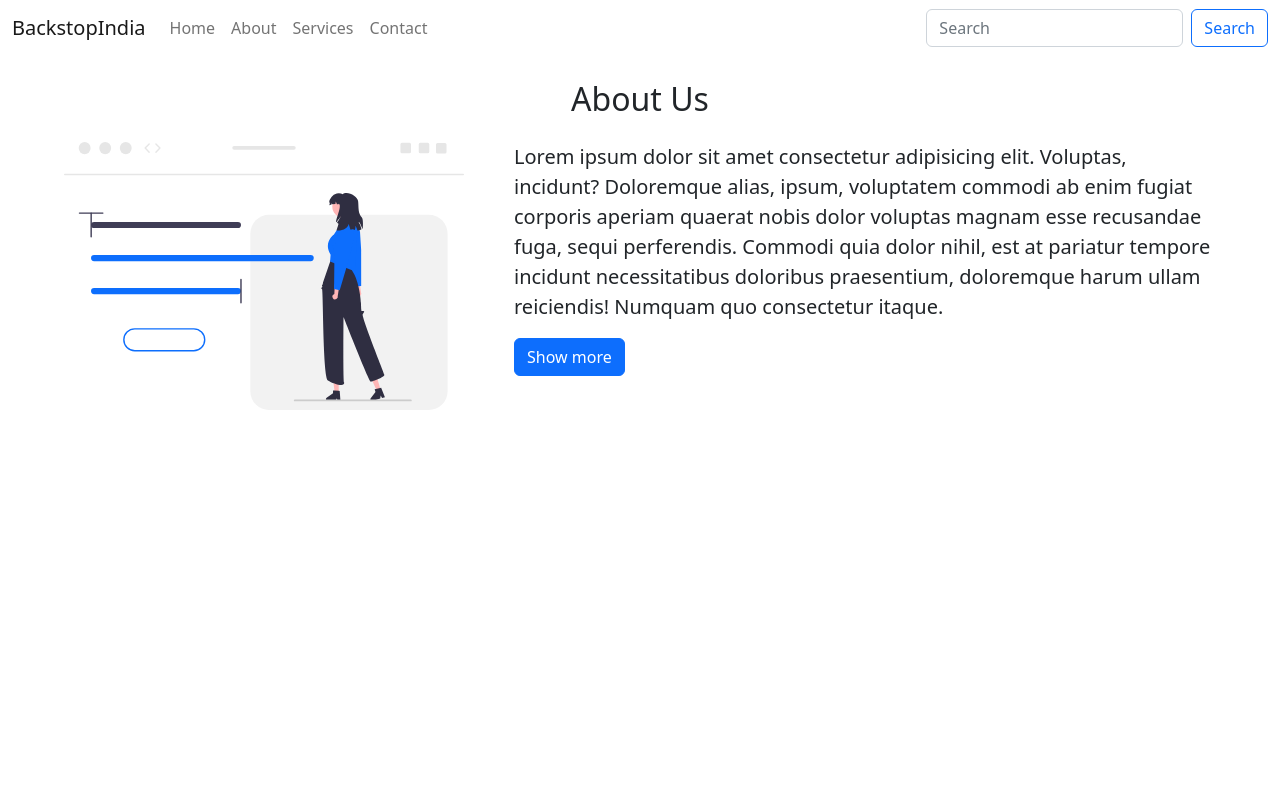
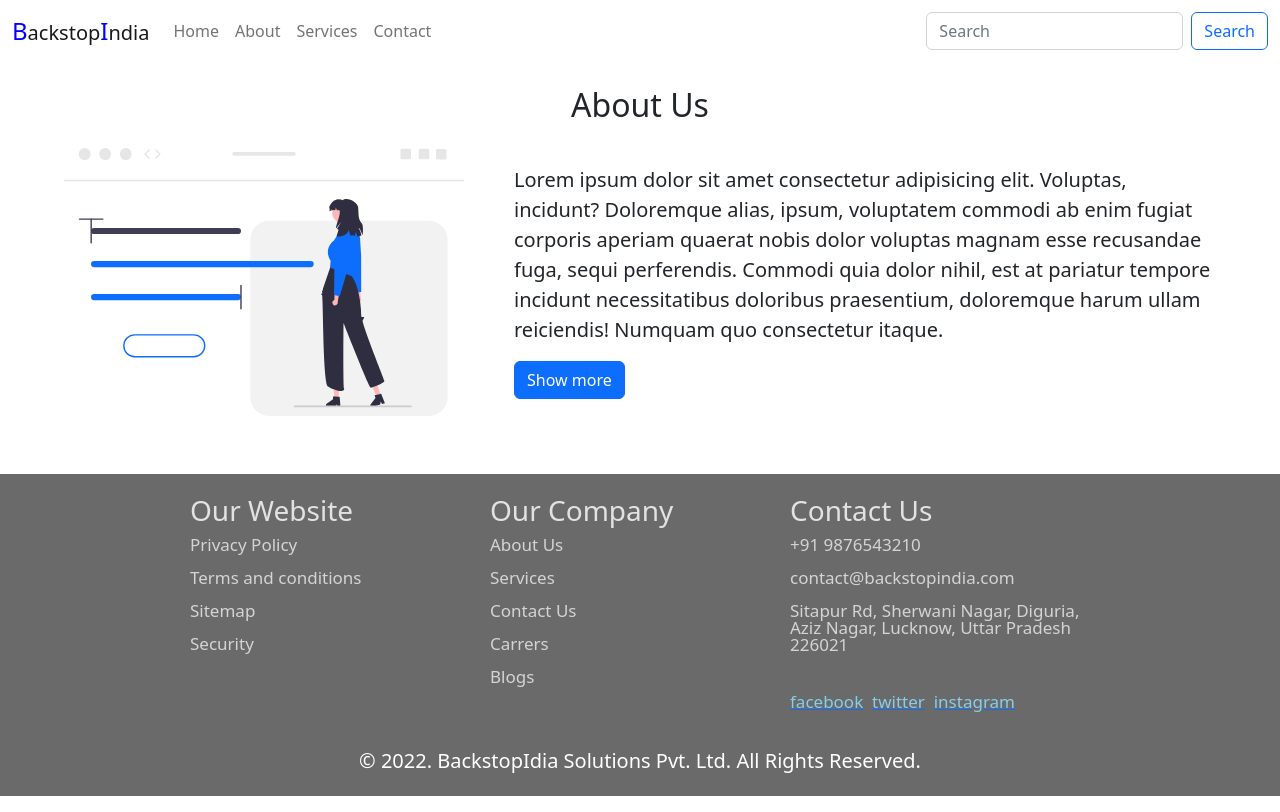
Before and after one commit to mohdkamleen/backstopindia-frontend, a React (Create React App) app: page /about in a window 1280 px wide. Built offline with nearby package versions, Linux system fonts and the light colour scheme.

Commit message:
done map page

```diff
--- a/src/component/contact.jsx
+++ b/src/component/contact.jsx
@@ -1,11 +1,15 @@
 import React from 'react'
+import { Button, Form } from 'react-bootstrap';
 function Contact() {
     return (
         <>
             <h2 className='text-center my-4'>Contact Us</h2>
 
-            <Form>
+            {/* this is message system  */}
+            <iframe src="https://www.google.com/maps/embed?pb=!1m14!1m12!1m3!1d444.66614356348595!2d80.93590542710139!3d26.92477790888883!2m3!1f0!2f0!3f0!3m2!1i1024!2i768!4f13.1!5e0!3m2!1sen!2sin!4v1669478368836!5m2!1sen!2sin" className='d-block m-auto' width="90%" height="500px"></iframe><br />
 
+            <div className="about-section">
+                <Form className='right' style={{ width: "100%", maxWidth: "500px" }}>
                     <Form.Group className="mb-3" controlId="formBasicPassword">
                         <Form.Label>Name</Form.Label>
                         <Form.Control type="text" placeholder="Enter name" />
@@ -13,23 +17,24 @@ function Contact() {
 
 
                     <Form.Group className="mb-3" controlId="formBasicEmail">
-                    <Form.Label>Email address</Form.Label>
-                    <Form.Control type="email" placeholder="Enter email" />
-                    <Form.Text className="text-muted">
-                        We'll never share your email with anyone else.
-                    </Form.Text>
+                        <Form.Label>Email address or Phone</Form.Label>
+                        <Form.Control type="text" placeholder="Enter email or phone" />
                     </Form.Group>
 
                     <Form.Group className="mb-3" controlId="formBasicPassword">
-                    <Form.Label>Phone</Form.Label>
-                    <Form.Control type="tel" placeholder="Enter phone" />
+                        <Form.Label>Your query</Form.Label>
+                        <Form.Control type="tel" placeholder="Type your problem" />
                     </Form.Group>
 
-                <Form.Group className="mb-3" controlId="formBasicCheckbox">
-                    <Form.Check type="checkbox" label="Are you sure want to call from us" />
-                </Form.Group>
+
+                    <Button>Submit</Button>
                 </Form>
 
+                <img src="assest/image/contact-undraw.svg" alt="" className='contact-page-image' />
+            </div>
+
+            {/* address details  */}
+            <p style={{margin:"20px 5%", fontSize:"20px",fontWeight:"500"}}>Sitapur Rd, Sherwani Nagar, Diguria, Aziz Nagar, Lucknow, Uttar Pradesh 226021</p>
    </>
     );
 }
--- /dev/null
+++ b/src/component/footer.jsx
@@ -0,0 +1,39 @@
+import React from 'react'
+function Footer() {
+    return (
+        <>
+            <div className='footer-section'>
+                 <div>
+                    <h3>Our Website</h3>
+                    <p>Privacy Policy</p>
+                    <p>Terms and conditions</p>
+                    <p>Sitemap</p>
+                    <p>Security</p><br />
+                 </div>
+                 <div>
+                    <h3>Our Company</h3>
+                    <p>About Us</p>
+                    <p>Services</p>
+                    <p>Contact Us</p>
+                    <p>Carrers</p>
+                    <p>Blogs</p> <br />
+                 </div>
+                 <div>
+                    <h3>Contact Us</h3>
+                    <p>+91 9876543210</p>
+                    <p>contact@backstopindia.com</p>
+                    <p>Sitapur Rd, Sherwani Nagar, Diguria, Aziz Nagar, Lucknow, Uttar Pradesh 226021</p>
+                    <br />
+                    <p>
+                        <a href="#"><font color="skyblue">facebook</font></a> &nbsp;
+                        <a href="#"><font color="skyblue">twitter</font></a> &nbsp;
+                        <a href="#"><font color="skyblue">instagram</font></a>
+                    </p>
+                 </div>
+            </div>
+                 <p className='copyright'>&copy; 2022. BackstopIdia Solutions Pvt. Ltd. All Rights Reserved.</p>
+        </>
+    );
+}
+
+export default Footer;
--- a/src/component/navbar.jsx
+++ b/src/component/navbar.jsx
@@ -8,7 +8,7 @@ function navbar() {
   return (
     <Navbar expand="lg">
       <Container fluid>
-        <Navbar.Brand href="/">BackstopIndia</Navbar.Brand>
+        <Navbar.Brand href="/"> <font size="5" color="blue">B</font>ackstop<font size="5" color="blue">I</font>ndia</Navbar.Brand>
         <Navbar.Toggle />
         <Navbar.Collapse id="navbarScroll">
           <Nav
--- a/src/css/index.css
+++ b/src/css/index.css
@@ -47,7 +47,7 @@ body {
   display: flex;
   gap: 50px;
   justify-content: space-around;
-  align-items: flex-start;
+  align-items: center;
 }
 .about-section img {
   width: 40%;
@@ -71,6 +71,32 @@ body {
 .services-card .services-card-icon {
   width: 100px;
   margin-bottom: 10px;
+}
+
+.footer-section {
+  padding: 20px 5%;
+  background: rgb(106, 106, 106);
+  display: flex;
+  justify-content: center;
+}
+.footer-section div {
+  width: 300px;
+}
+.footer-section div h3 {
+  color: rgb(226, 226, 226);
+}
+.footer-section div p {
+  color: rgb(212, 212, 212);
+  font-size: 17px;
+  line-height: 17px;
+}
+
+.copyright {
+  background: rgb(106, 106, 106);
+  padding-bottom: 20px;
+  text-align: center;
+  color: white;
+  font-size: 20px;
 }
 
 .testimonial-card-container {
@@ -98,8 +124,16 @@ body {
   .services-card, .testimonial-card {
     width: 80% !important;
   }
+  .footer-section {
+    flex-direction: column;
+    align-items: center;
+    text-align: center;
+  }
 }
 @media (max-width: 900px) {
+  .contact-page-image {
+    display: none;
+  }
   .about-section {
     flex-direction: column;
   }
--- a/src/css/index.scss
+++ b/src/css/index.scss
@@ -52,7 +52,7 @@ body {
     display: flex;
     gap: 50px;
     justify-content: space-around;
-    align-items: flex-start;
+    align-items: center;
 
     img{
         width: 40%;
@@ -83,10 +83,41 @@ body {
     }
 }
 
+// this is footer section
+.footer-section{
+    padding: 20px 5% ;
+    background: rgb(106, 106, 106);
+    display: flex;
+    justify-content: center;
+
+ div{
+    width: 300px;
+
+    h3{
+        color: rgb(226, 226, 226);
+
+    }
+
+    p{
+        color: rgb(212, 212, 212);
+        font-size: 17px;
+        line-height: 17px;
+    }
+ }
+}
+
+// this is for copyright
+
+.copyright{
+    background: rgb(106, 106, 106);
+    padding-bottom: 20px;
+    text-align: center;
+    color: white;
+    font-size: 20px;
+}
+
 
 // testimonials section css code
-
-
 .testimonial-card-container {
     display: flex;
     gap: 40px;
@@ -109,16 +140,26 @@ body {
     }
 }
 
-
-
 @media (max-width:750px) {
     .services-card, .testimonial-card {
         width: 80% !important;
     }
+
+.footer-section{
+    flex-direction: column;
+    align-items: center;
+    text-align: center;
+}
+
 }
 
 
 @media (max-width:900px) {
+
+    .contact-page-image{
+        display: none;
+    }
+
     .about-section{
         flex-direction: column ;
 
--- a/src/pages/about.jsx
+++ b/src/pages/about.jsx
@@ -3,12 +3,14 @@ import Navbar from '../component/navbar'
 import Services from '../component/services'
 import Banner from '../component/banner'
 import About from '../component/about'
+import Footer from '../component/footer'
 
 const home = () => {
   return (
     <>
       <Navbar />
-      <About />
+      <About />  <br /><br />
+      <Footer />
     </>
   )
 }
--- a/src/pages/contact.jsx
+++ b/src/pages/contact.jsx
@@ -1,16 +1,16 @@
 import React from 'react'
 import Navbar from '../component/navbar'
-import Services from '../component/services'
-import Banner from '../component/banner'
-import About from '../component/about'
+import ContactPage from '../component/contact'
+import Footer from '../component/footer'
 
-const home = () => {
+const Contact = () => {
   return (
     <>
       <Navbar />
-      <About />
+      <ContactPage />
+      <Footer />
     </>
   )
 }
 
-export default home
+export default Contact
--- a/src/pages/home.jsx
+++ b/src/pages/home.jsx
@@ -3,7 +3,9 @@ import Navbar from '../component/navbar'
 import Services from '../component/services'
 import Banner from '../component/banner'
 import About from '../component/about'
+import Contact from '../component/contact'
 import Testimonials from '../component/testimonials'
+import Footer from '../component/footer'
 
 const home = () => {
   return (
@@ -12,7 +14,9 @@ const home = () => {
       <Banner />
       <About /> <br />
       <Testimonials /> <br />
-      <Services />
+      <Services /> <br />
+      <Contact />
+      <Footer />
     </>
   )
 }
--- a/src/pages/services.jsx
+++ b/src/pages/services.jsx
@@ -2,11 +2,13 @@ import React from 'react'
 import Navbar from '../component/navbar'
 import Services from '../component/services'
 import Banner from '../component/banner'
+import Footer from '../component/footer'
 const home = () => {
   return (
     <>
       <Navbar />
       <Services />
+      <Footer />
     </>
   )
 }
```
Also changed, not shown: public/assest/image/contact-undraw.svg (added), 1 other file (tests, documents, lock files or other folders). Lines whose indentation alone changed are shown as unchanged.
